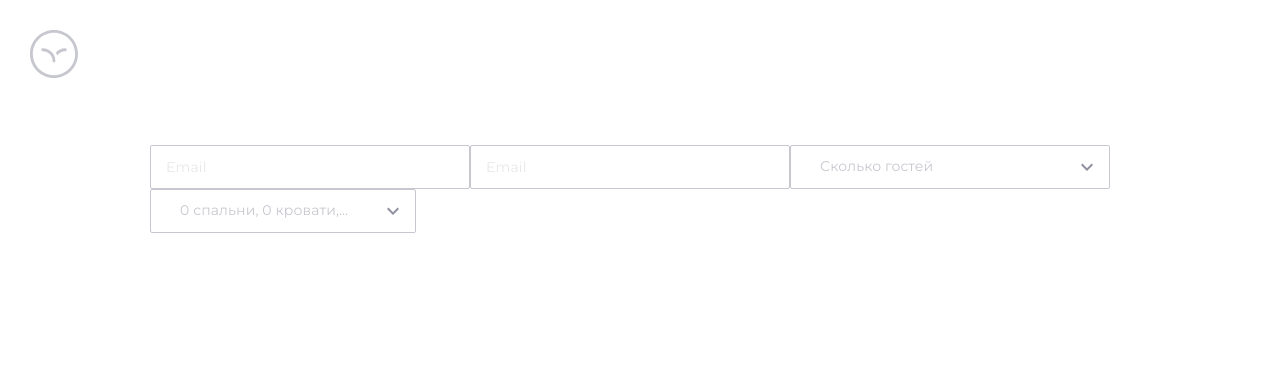
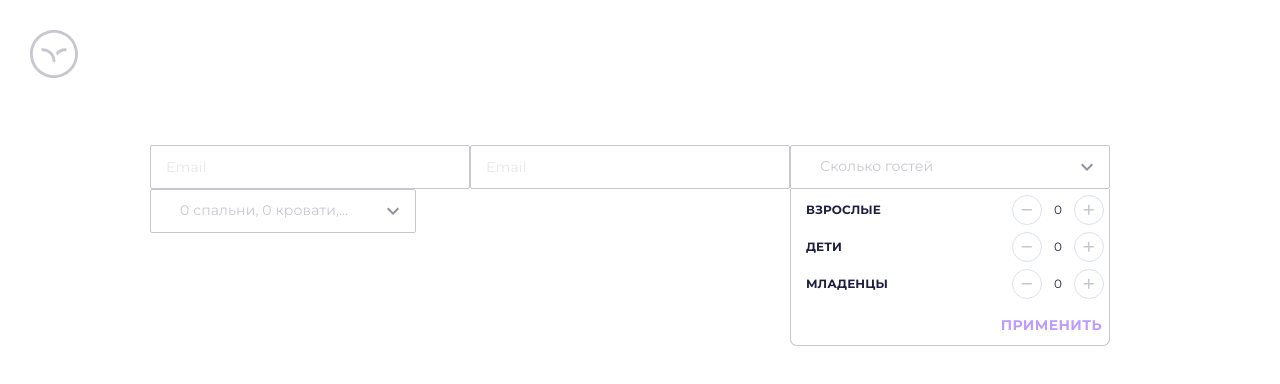
Before and after one commit to PushkinDenis/toxin-hotel-react, a React (Vite) app: page /toxin-hotel-react/form-elements in a window 1280 px wide. Shown: the top 384 px of the page. Built offline with nearby package versions, Linux system fonts and the light colour scheme.

Commit message:
dropdown fix

```diff
--- a/src/shared/ui/button/button.tsx
+++ b/src/shared/ui/button/button.tsx
@@ -3,16 +3,16 @@ import { Button as ButtonMui, StyledEngineProvider } from "@mui/material";
 import styles from "./button.module.scss";
 
 type ButtonProps = {
-  onClick?: () => void;
+  onClick: () => void;
   variant: string;
   text: string;
 };
 
-export const Button: React.FC<ButtonProps> = ({ variant, text }) => {
+export const Button: React.FC<ButtonProps> = ({ variant, text, onClick }) => {
   return (
     <StyledEngineProvider injectFirst>
       {variant === "text" && (
-        <ButtonMui variant="text" className={styles.text}>
+        <ButtonMui variant="text" className={styles.text} onClick={onClick}>
           {text}
         </ButtonMui>
       )}
--- a/src/shared/ui/dropdown/dropdown.tsx
+++ b/src/shared/ui/dropdown/dropdown.tsx
@@ -16,8 +16,9 @@ type DropdownProps = {
 };
 
 export const Dropdown: FC<DropdownProps> = ({ items }) => {
-  const [val] = React.useState<number | null>(0);
+  const [val, setVal] = React.useState<number | null>(0);
   const [totalVal, setTotalVal] = React.useState<(number | null)[]>([0, 0, 0]);
+  const [open, setOpen] = React.useState(true);
 
   const handleValue = () => {
     if (!totalVal.reduce((accum, item) => (accum! += item!), 0) && items[0] !== "СПАЛЬНИ" && items[1] !== "КРОВАТИ" && items[2] !== "ВАННЫЕ КОМНАТЫ") {
@@ -36,13 +37,26 @@ export const Dropdown: FC<DropdownProps> = ({ items }) => {
     newTotalVal[index] = value;
     setTotalVal(newTotalVal);
   };
+  const handleCancel = () => {
+    const newTotalVal = [...totalVal];
+    setTotalVal([0, 0, 0]);
+  };
 
+  const handleClose = () => {
+    setOpen(false);
+  };
+  const handleOpen = () => {
+    setOpen(true);
+  };
   return (
     <>
       <StyledEngineProvider injectFirst>
         <FormControl className={styles["form-control"]} sx={{ "& fieldset": { border: "none" } }}>
           {items[0] === "ВЗРОСЛЫЕ" && items[1] && "ДЕТИ" && items[2] === "МЛАДЕНЦЫ" ? (
             <Select
+              open={open}
+              onOpen={handleOpen}
+              onClose={handleClose}
               IconComponent={() => <SvgIcon className={styles.icon} component={ExpandMore}></SvgIcon>}
               className={styles.select}
               labelId="demo-multiple-checkbox-label"
@@ -67,8 +81,8 @@ export const Dropdown: FC<DropdownProps> = ({ items }) => {
                 </MenuItem>
               ))}
               <MenuItem className={styles["menu-buttons"]}>
-                {totalVal.reduce((accum, item) => (accum! += item!), 0) !== 0 ? <Button variant="text" text="ОЧИСТИТЬ" /> : <div></div>}
-                <Button variant="text" text="ПРИМЕНИТЬ" />
+                {totalVal.reduce((accum, item) => (accum! += item!), 0) !== 0 ? <Button variant="text" text="ОЧИСТИТЬ" onClick={handleCancel} /> : <div></div>}
+                <Button variant="text" text="ПРИМЕНИТЬ" onClick={handleClose} />
               </MenuItem>
             </Select>
           ) : (
```
